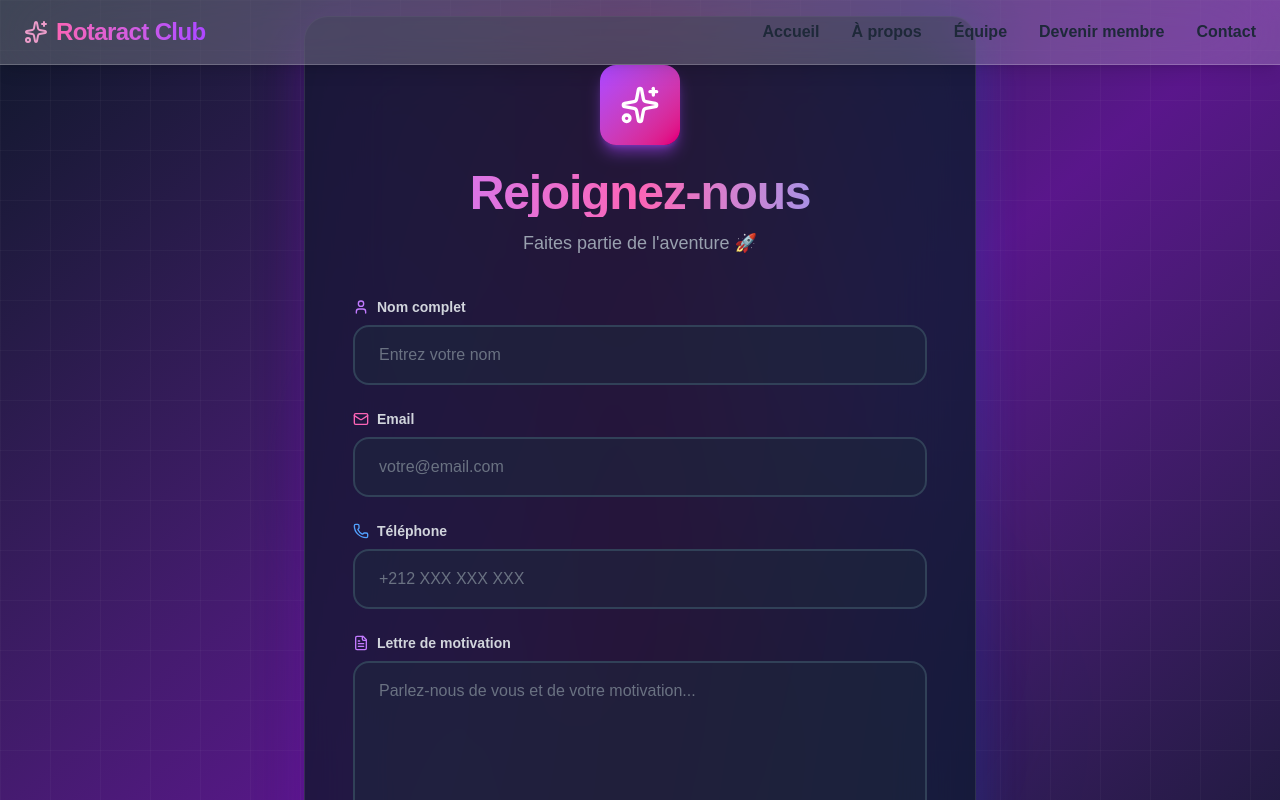
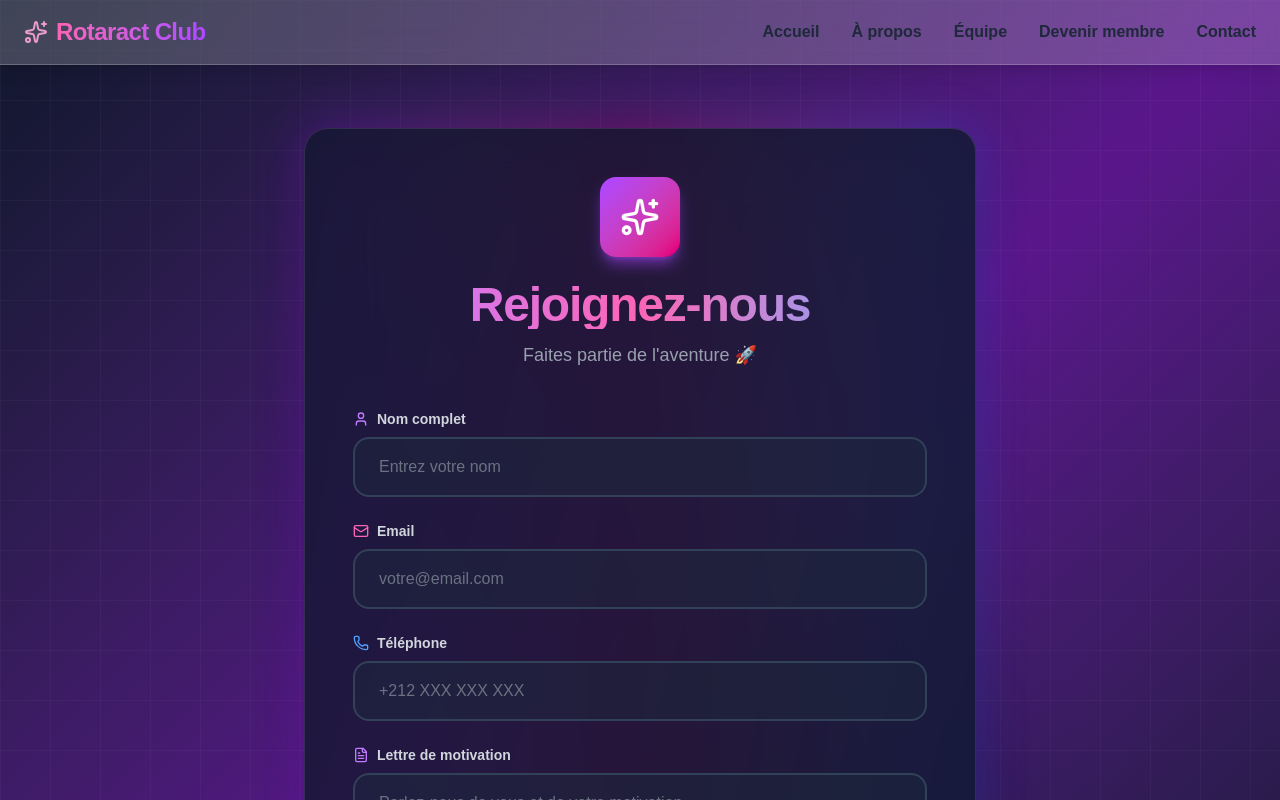
Before and after one commit to Ilyasselkh/Rotaract-website-V2, a Next.js app: page /join in a window 1280 px wide. Shown: the top 800 px of the page. Built offline with nearby package versions, Linux system fonts and the light colour scheme.

Commit message:
Modification de la taille du formulaire

```diff
--- a/src/app/join/page.js
+++ b/src/app/join/page.js
@@ -48,7 +48,7 @@ export default function JoinPage() {
   };
 
   return (
-    <div className="min-h-screen bg-gradient-to-br from-slate-900 via-purple-900 to-slate-900 flex items-center justify-center p-4 relative overflow-hidden">
+    <div className="min-h-screen bg-gradient-to-br from-slate-900 via-purple-900 to-slate-900 flex justify-center p-4 pt-32 pb-16 relative overflow-hidden">
       {/* Animated background elements */}
       <div className="absolute inset-0 overflow-hidden pointer-events-none">
         <div className="absolute top-1/4 left-1/4 w-96 h-96 bg-purple-500 rounded-full mix-blend-multiply filter blur-3xl opacity-20 animate-pulse"></div>
```
